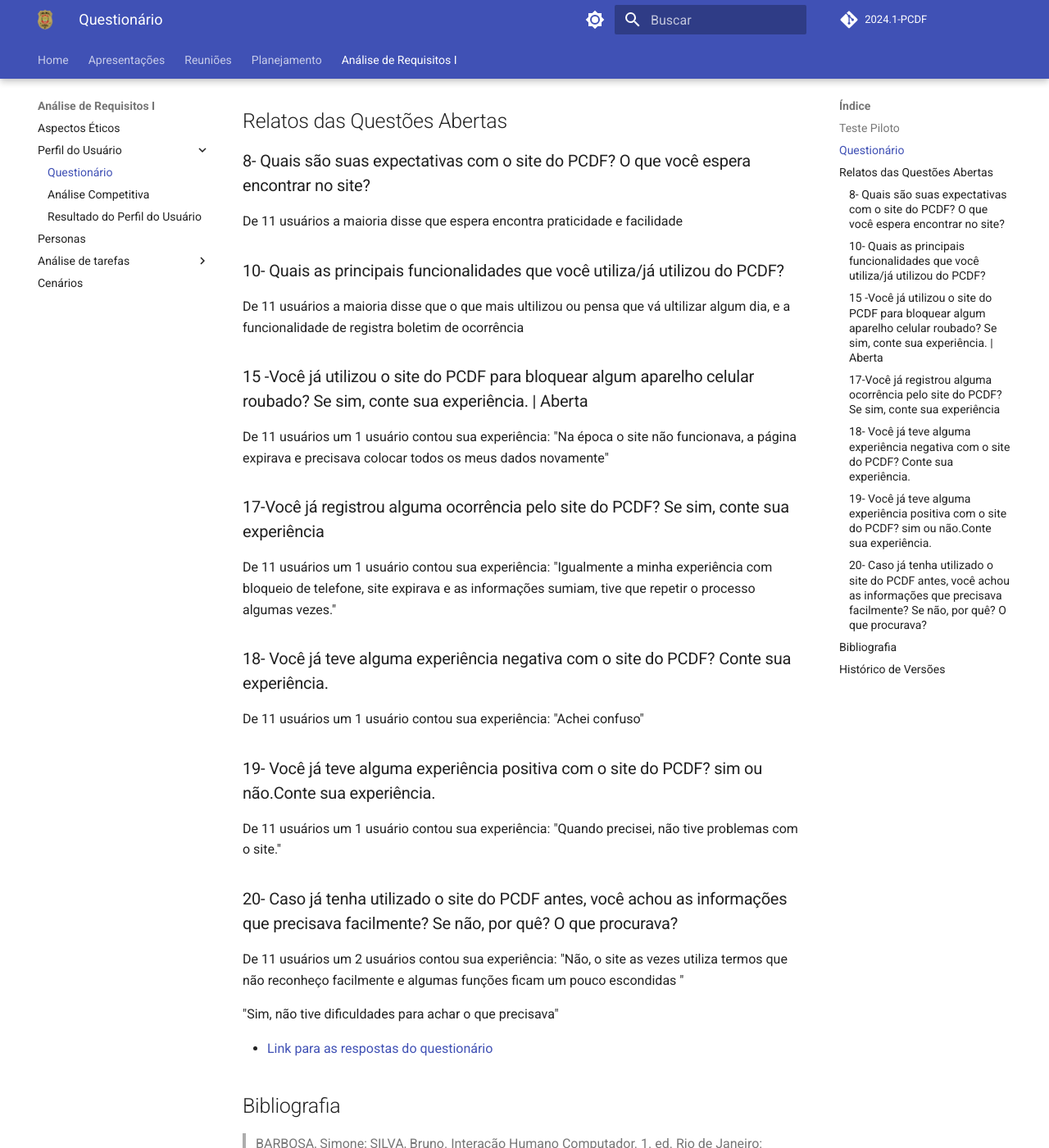
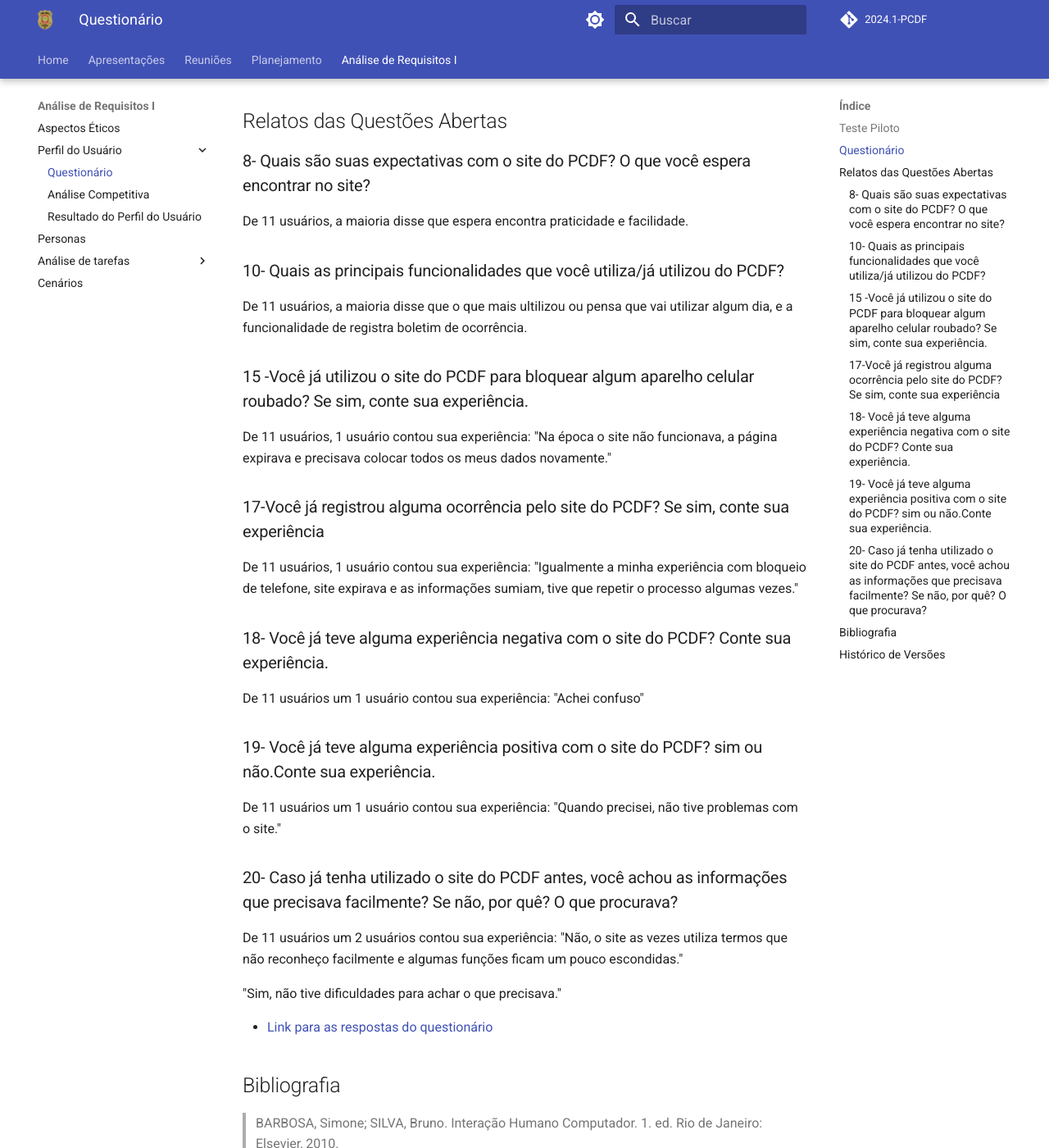
Before and after one commit to Interacao-Humano-Computador/2024.1-PCDF, an MkDocs documentation site: the page built from docs/analise_requisitos1/perfil_do_usuario/questionario.md, in a window 1280 px wide and 1400 px high, scrolled down 2499 px. Shown: the whole window at 82% size. Built offline with MkDocs 1.6.1 and Material for MkDocs 9.7.7, drawn with Linux system fonts in a browser that asks for light colours; comment, search, counter and statistics services are not loaded; some of the changed text lies outside the part shown.

Commit message:
Revisão de Relatos.

```diff
--- a/docs/analise_requisitos1/perfil_do_usuario/questionario.md
+++ b/docs/analise_requisitos1/perfil_do_usuario/questionario.md
@@ -35,17 +35,17 @@
 ## Relatos das Questões Abertas
 
 ### 8- Quais são suas expectativas com o site do PCDF? O que você espera encontrar no site?
- De 11 usuários a maioria disse que espera encontra praticidade e facilidade
+ De 11 usuários, a maioria disse que espera encontra praticidade e facilidade.
 
 ### 10- Quais as principais funcionalidades que você utiliza/já utilizou do PCDF?
- De 11 usuários a maioria disse que o que mais ultilizou ou pensa que vá ultilizar algum dia, e a funcionalidade de registra boletim de ocorrência
+ De 11 usuários, a maioria disse que o que mais ultilizou ou pensa que vai utilizar algum dia, e a funcionalidade de registra boletim de ocorrência.
 
-### 15 -Você já utilizou o site do PCDF para bloquear algum aparelho celular roubado? Se sim, conte sua experiência. | Aberta
-De 11 usuários um 1 usuário contou sua experiência:
-"Na época o site não funcionava, a página expirava e precisava colocar todos os meus dados novamente"
+### 15 -Você já utilizou o site do PCDF para bloquear algum aparelho celular roubado? Se sim, conte sua experiência.
+De 11 usuários, 1 usuário contou sua experiência:
+"Na época o site não funcionava, a página expirava e precisava colocar todos os meus dados novamente."
 
 ### 17-Você já registrou alguma ocorrência pelo site do PCDF? Se sim, conte sua experiência
-De 11 usuários um 1 usuário contou sua experiência:
+De 11 usuários, 1 usuário contou sua experiência:
 "Igualmente a minha experiência com bloqueio de telefone, site expirava e as informações sumiam, tive que repetir o processo algumas vezes."
 
 ### 18- Você já teve alguma experiência negativa com o site do PCDF? Conte sua experiência.
@@ -58,9 +58,9 @@
 
 ### 20- Caso já tenha utilizado o site do PCDF antes, você achou as informações que precisava facilmente? Se não, por quê? O que procurava?
 De 11 usuários um 2 usuários contou sua experiência:
-"Não, o site as vezes utiliza termos que não reconheço facilmente e algumas funções ficam um pouco escondidas "
+"Não, o site as vezes utiliza termos que não reconheço facilmente e algumas funções ficam um pouco escondidas."
 
-"Sim, não tive dificuldades para achar o que precisava"
+"Sim, não tive dificuldades para achar o que precisava."
 
 
 * [Link para as respostas do questionário](https://unbbr-my.sharepoint.com/:w:/g/personal/221031283_aluno_unb_br/EUdx-Sx2PxFOreYTmqcwr3MBC0LFARqifSpUmR2zv9NKew?e=wQjDHI)
```
Also changed, not shown: other parts of docs/analise_requisitos1/perfil_do_usuario/questionario.md (+1 -1 lines).
